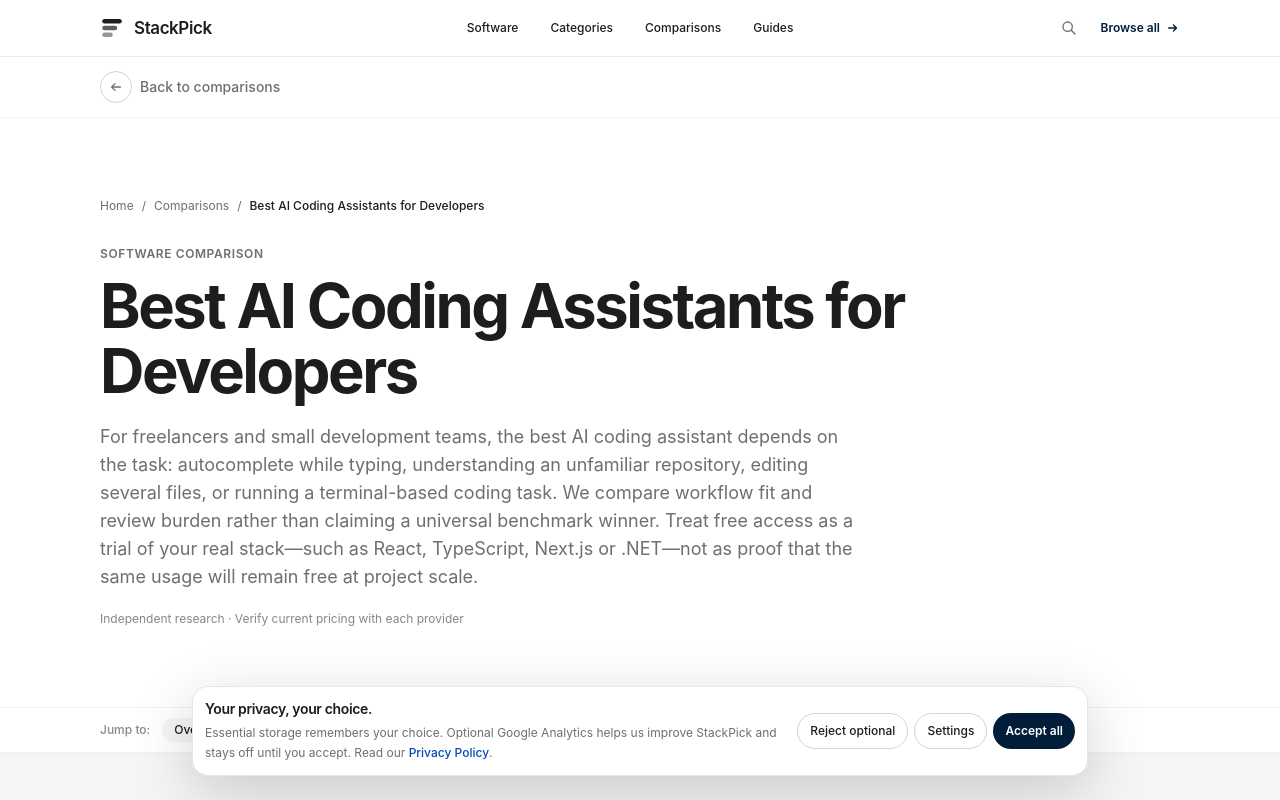
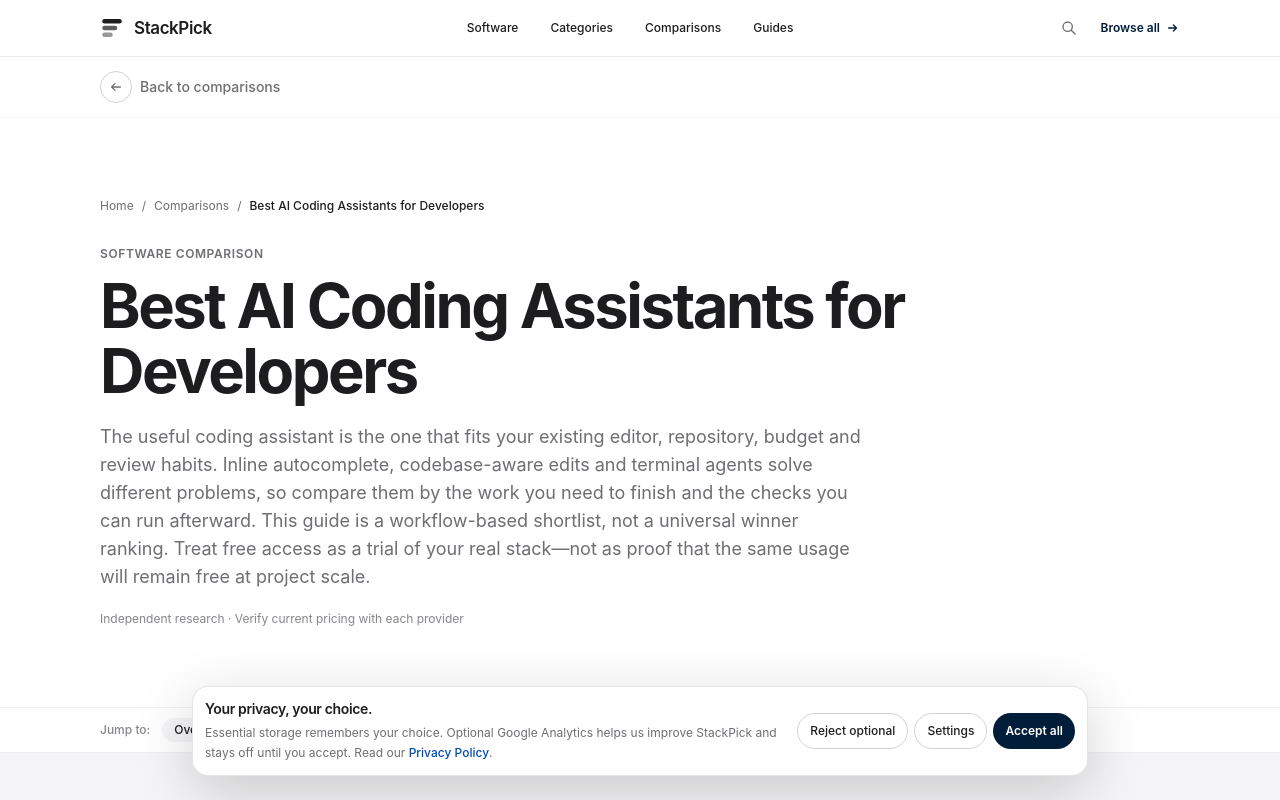
Before and after one commit to LinukaBandara/StackPick, a Next.js app: page /best/ai-coding-assistants in a window 1280 px wide. Shown: the top 800 px of the page. Built offline with nearby package versions, Linux system fonts and the light colour scheme; no server answers.

Commit message:
Clarify AI coding assistant selection criteria

```diff
--- a/app/best/ai-coding-assistants/page.tsx
+++ b/app/best/ai-coding-assistants/page.tsx
@@ -5,7 +5,7 @@ import ComparisonArticle from "@/components/ComparisonArticle";
 export const metadata: Metadata = {
   title: "Best AI Coding Assistants for Developers (2026)",
   description:
-    "Compare AI coding assistants for React, TypeScript, Next.js and multi-file development. Learn which tools fit editor autocomplete, codebase tasks and terminal agents.",
+    "Compare AI coding assistants for React, TypeScript and Next.js by editor workflow, multi-file editing, terminal access, verification needs and usage limits.",
   alternates: { canonical: "/best/ai-coding-assistants" },
 };
 
@@ -14,8 +14,8 @@ export default function Page() {
     <ComparisonArticle
       title="Best AI Coding Assistants for Developers"
       slug="ai-coding-assistants"
-      intro="For freelancers and small development teams, the best AI coding assistant depends on the task: autocomplete while typing, understanding an unfamiliar repository, editing several files, or running a terminal-based coding task. We compare workflow fit and review burden rather than claiming a universal benchmark winner. Treat free access as a trial of your real stack—such as React, TypeScript, Next.js or .NET—not as proof that the same usage will remain free at project scale."
-      pricingNote="Free access may limit completions, premium model requests, agent tasks, context size, repository indexing or monthly usage. Check the exact IDE, model and agent features included, and whether API usage is billed separately from a subscription. For client repositories, review data controls and permissions, never paste secrets into prompts, and inspect diffs and commands before accepting changes. StackPick has not presented this shortlist as a controlled hands-on benchmark."
+      intro="The useful coding assistant is the one that fits your existing editor, repository, budget and review habits. Inline autocomplete, codebase-aware edits and terminal agents solve different problems, so compare them by the work you need to finish and the checks you can run afterward. This guide is a workflow-based shortlist, not a universal winner ranking. Treat free access as a trial of your real stack—not as proof that the same usage will remain free at project scale."
+      pricingNote="Free access may limit completions, premium model requests, agent tasks, context size, repository indexing or monthly usage. Verify current official plan terms and whether API usage is billed separately from a subscription. StackPick has not presented this shortlist as a controlled hands-on benchmark; treat vendor features as claims to verify in your own repository. For private or client code, review data controls and permissions, never paste secrets into prompts, and inspect diffs and commands before accepting changes."
       tools={[
         {
           name: "GitHub Copilot",
@@ -62,6 +62,19 @@ export default function Page() {
       ]}
       bottomLine="Choose by the work you need to finish, the editor you already use, the limits you can live with and how reliably you can review the changes. A free tier that covers your real workload can be a better fit than a more capable tool with a restrictive quota."
     >
+      <section className="bg-[#f5f5f7] py-16 sm:py-20">
+        <div className="sp-container">
+          <p className="sp-eyebrow">A practical selection guide</p>
+          <h2 className="sp-title mt-4 max-w-4xl">Match the assistant to the task you repeat most.</h2>
+          <div className="mt-8 grid gap-4 md:grid-cols-2">
+            <div className="rounded-2xl border border-[#e4e7ec] bg-white p-6"><h3 className="font-semibold text-[#101828]">Fast inline completion</h3><p className="mt-2 text-sm leading-6 text-[#667085]">Prioritize editor support, language coverage, suggestion quality and how quickly you can reject or correct a suggestion.</p></div>
+            <div className="rounded-2xl border border-[#e4e7ec] bg-white p-6"><h3 className="font-semibold text-[#101828]">Changes across multiple files</h3><p className="mt-2 text-sm leading-6 text-[#667085]">Look for a reviewable diff, clear scope controls, respect for existing conventions and a reliable way to run tests.</p></div>
+            <div className="rounded-2xl border border-[#e4e7ec] bg-white p-6"><h3 className="font-semibold text-[#101828]">Terminal-based repository work</h3><p className="mt-2 text-sm leading-6 text-[#667085]">Check command permissions, checkpointing, test execution and whether you can inspect every file or command before it affects your project.</p></div>
+            <div className="rounded-2xl border border-[#e4e7ec] bg-white p-6"><h3 className="font-semibold text-[#101828]">Private or client code</h3><p className="mt-2 text-sm leading-6 text-[#667085]">Review retention, training, organization controls, licensing and secret-handling policies before connecting a repository.</p></div>
+          </div>
+          <p className="mt-5 text-sm leading-6 text-[#667085]">Do not compare tools only by model names or promotional demos. Use the same repository task and acceptance criteria, then record correctness, manual repair time, test results and actual usage cost.</p>
+        </div>
+      </section>
       <section className="bg-white">
         <div className="sp-container py-16 sm:py-20">
           <p className="sp-eyebrow">Choose by workflow</p>
```
